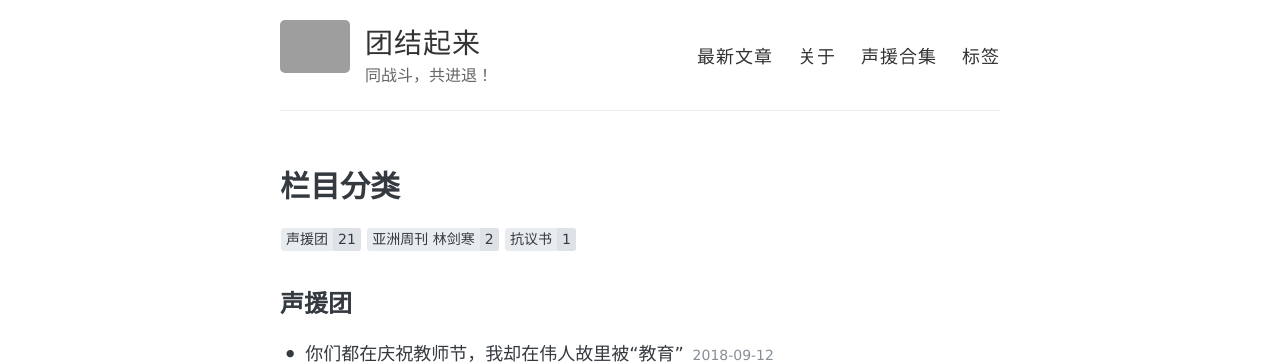
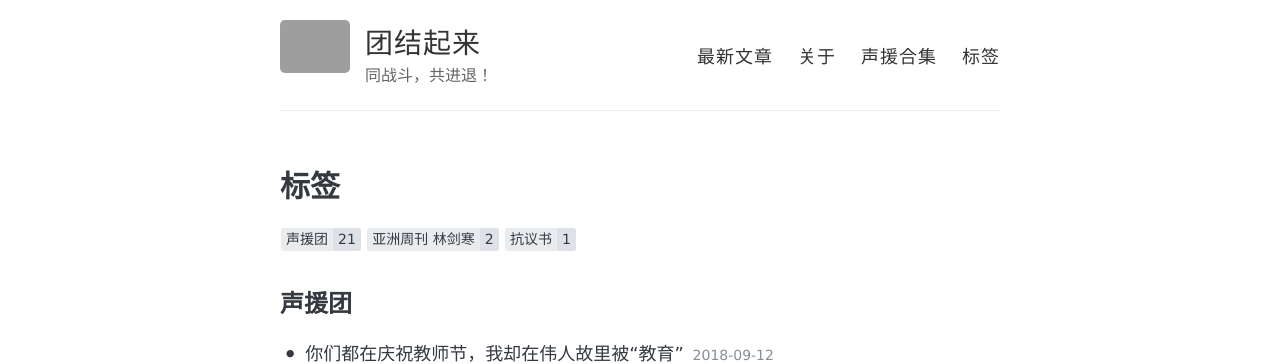
Before and after one commit to dabuxiangqian/dabuxiangqian.github.io, a Jekyll site: the page built from tags/index.html, in a window 1280 px wide. Shown: the top 364 px of the page. Built offline with Jekyll 4.4.1, drawn with Linux system fonts in a browser that asks for light colours; grey boxes are pictures that could not be loaded.

Commit message:
Update index.html

```diff
--- a/tags/index.html
+++ b/tags/index.html
@@ -1,6 +1,6 @@
 ---
 layout: page
-title: 栏目分类
+title: 标签
 permalink: /tags/
 ---
 
```
